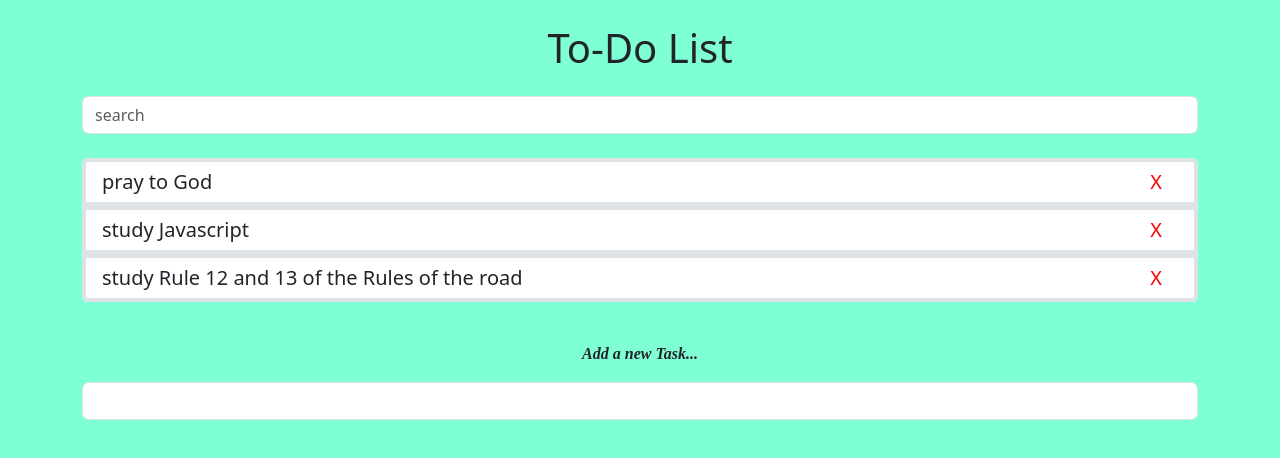
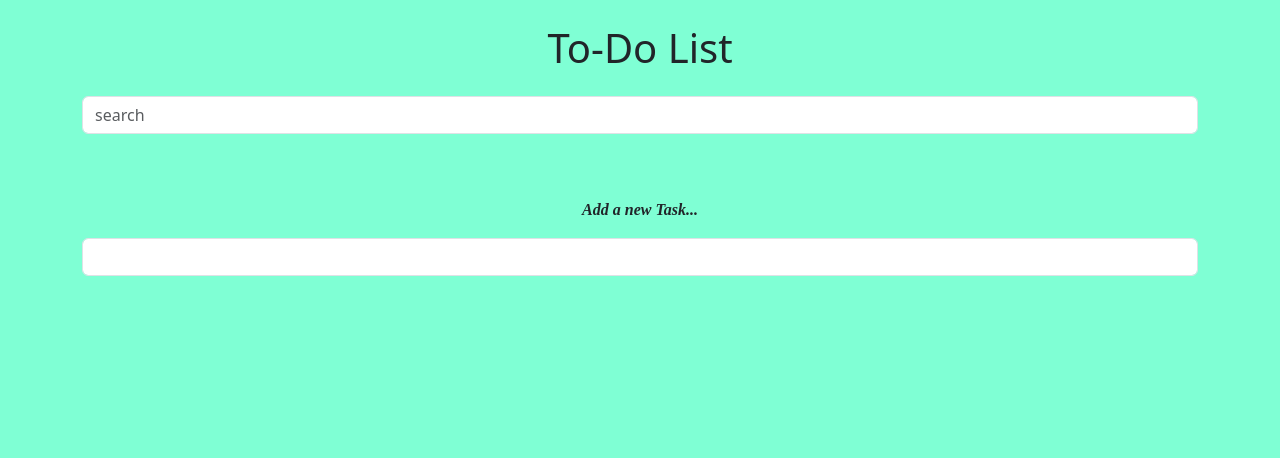
Before and after one commit to Boldam/To-Do-List, a plain HTML site: page index.html in a window 1280 px wide. Drawn offline with nearby package versions, Linux system fonts and the light colour scheme.

Commit message:
Update index.html
had to remove the default list because it shouldn't be there

```diff
--- a/index.html
+++ b/index.html
@@ -18,18 +18,7 @@
 
 
         <div class="list-group list">
-                <div class="list-group-item d-flex justify-content-between align-items-center border-4  ">
-                    <h5 class="mb-0">pray to God</h5>
-                    <h5 class="mb-0 px-3 delete">X</h5>
-                </div>
-                <div class="list-group-item d-flex justify-content-between align-items-center border-4 ">
-                    <h5 class="mb-0">study Javascript</h5>
-                    <h5 class="mb-0 px-3 delete">X</h5>
-                </div>
-                <div class="list-group-item d-flex justify-content-between align-items-center border-4 ">
-                    <h5 class="mb-0">study Rule 12 and 13 of the Rules of the road</h5>
-                    <h5 class="mb-0 px-3 delete">X</h5>
-                </div>
+
         </div>
 
         <form class="new text-center my-4">
```
